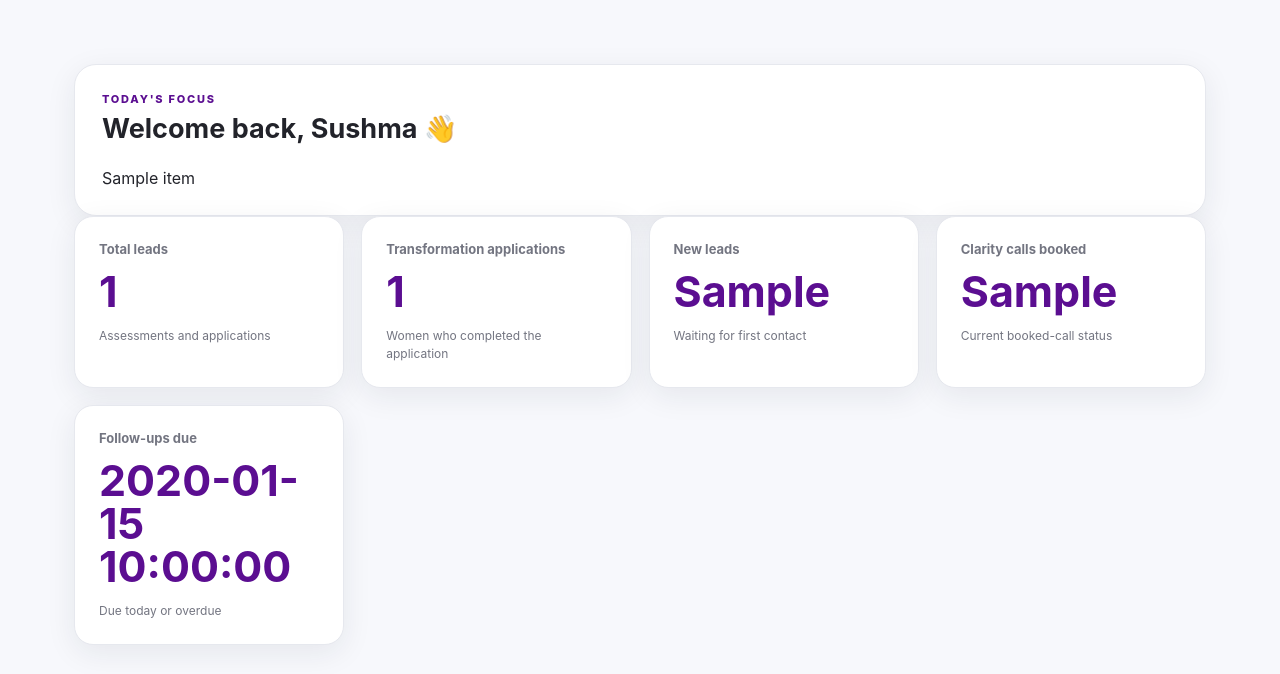
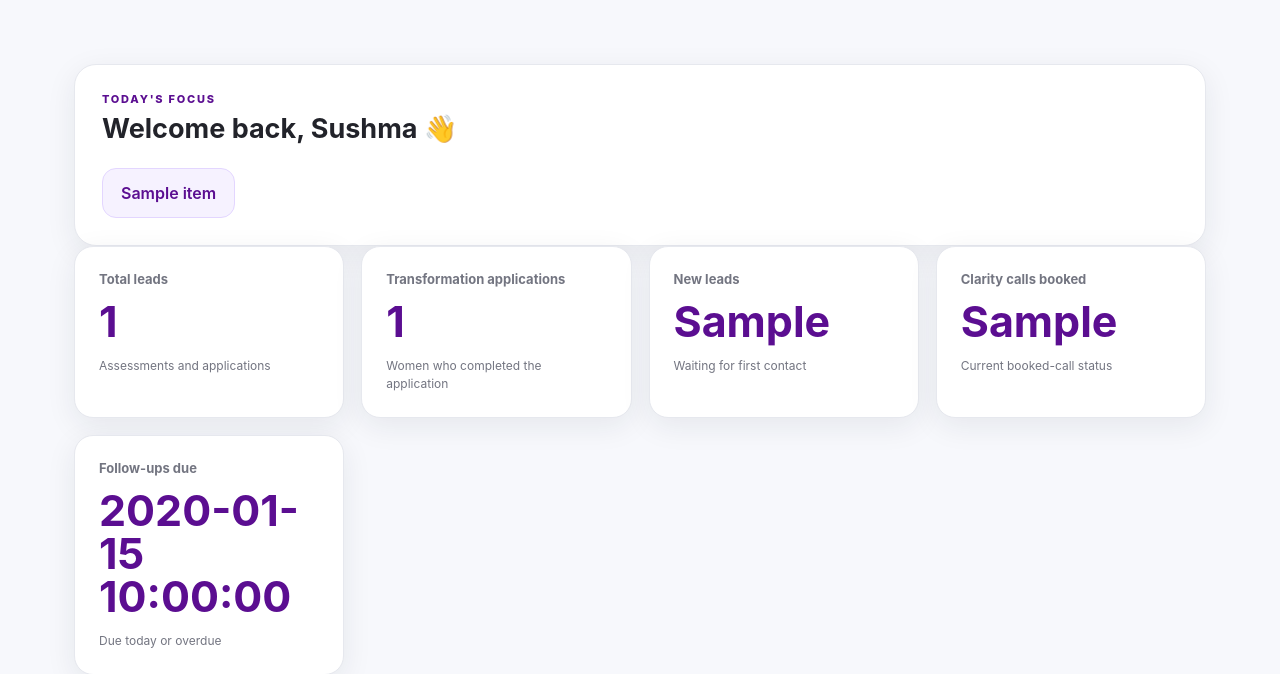
Before and after one commit to ramsparames/eatwelllivewell, a FastAPI app: template templates/dashboard.html in a window 1280 px wide. Shown: the part 133-807 px from the top of the page. Run offline with FastAPI, Linux system fonts and the light colour scheme; the template is opened without the code that fills it: most values are stand-ins (such as "Sample title", 1, 10 or a date in 2020); parts of the project's set-up code (start-up, migrations or seed data) failed here and were passed over.

Commit message:
Update dashboard.css

```diff
--- a/static/dashboard.css
+++ b/static/dashboard.css
@@ -1002,3 +1002,18 @@ a {
 .attention-card .summary-number {
     color: var(--danger);
 }
+.focus-list{
+    display:flex;
+    gap:14px;
+    flex-wrap:wrap;
+    margin-top:18px;
+}
+
+.focus-item{
+    background:#f6f2ff;
+    border:1px solid #e3d6ff;
+    color:#5b0e91;
+    padding:14px 18px;
+    border-radius:14px;
+    font-weight:600;
+}
```
